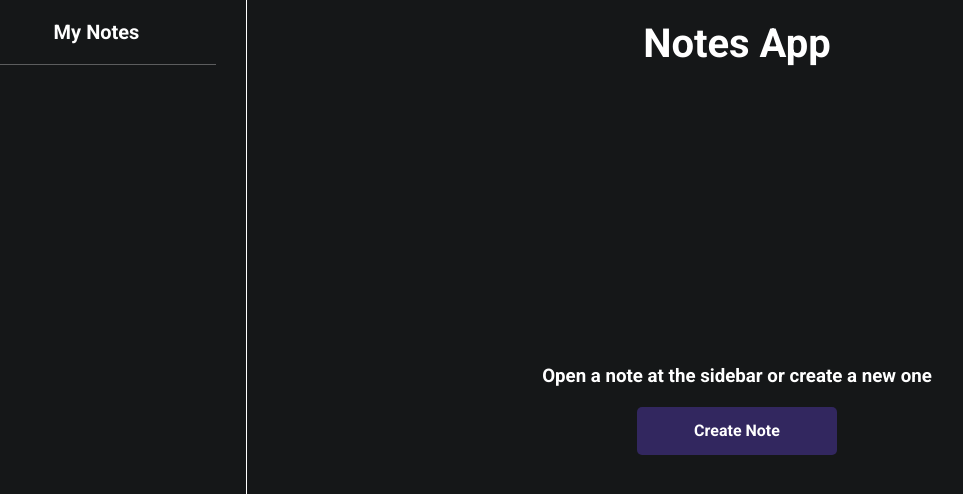
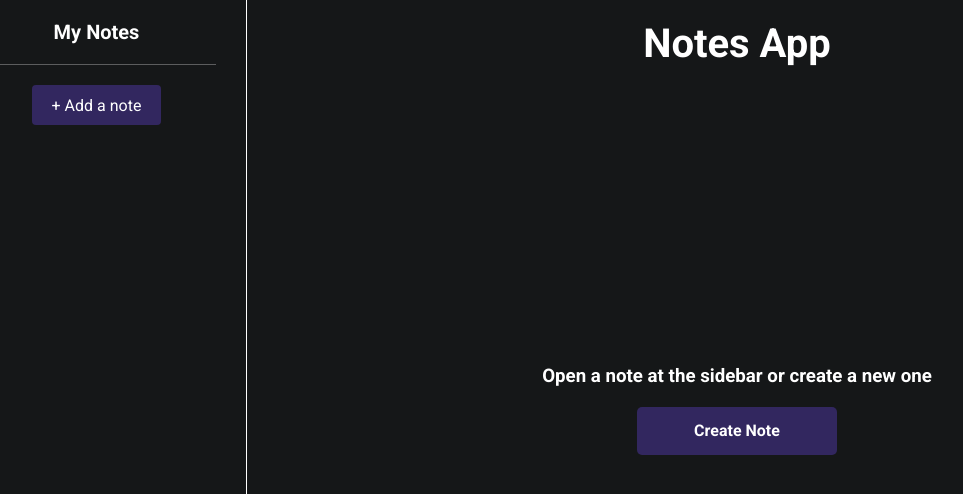
Before and after one commit to gustavodaltoe/note-app, a React (Create React App) app: page / in a window 1280 px wide. Shown: the top 494 px of the page, without its empty margins (53-1016 px from the left). Built offline with nearby package versions, Linux system fonts and the light colour scheme.

Commit message:
feat(sidebar): add button to create a new note

```diff
--- a/src/components/Home/CreateNote/index.tsx
+++ b/src/components/Home/CreateNote/index.tsx
@@ -5,10 +5,7 @@ export function CreateNote() {
   const notes = useNotes();
 
   function handleCreateNoteClick() {
-    notes.create({
-      title: 'Edit me',
-      content: '',
-    });
+    notes.create();
   }
 
   return (
--- a/src/components/Home/Sidebar/index.tsx
+++ b/src/components/Home/Sidebar/index.tsx
@@ -3,6 +3,10 @@ import { useNotes } from '../../../hooks/useNotes';
 
 export function Sidebar() {
   const notes = useNotes();
+
+  function handleCreateNoteClick() {
+    notes.create();
+  }
 
   return (
     <S.Wrapper>
@@ -12,6 +16,9 @@ export function Sidebar() {
         {notes.items.map((note) => (
           <S.NoteItem key={note.id}>{note.title}</S.NoteItem>
         ))}
+        <S.NewNoteButton onClick={handleCreateNoteClick}>
+          + Add a note
+        </S.NewNoteButton>
       </S.NoteList>
     </S.Wrapper>
   );
--- a/src/components/Home/Sidebar/styles.ts
+++ b/src/components/Home/Sidebar/styles.ts
@@ -25,6 +25,14 @@ export const NoteItem = styled('button', {
   background: 'transparent',
 });
 
+export const NewNoteButton = styled(NoteItem, {
+  width: 'fit-content',
+  borderRadius: '.4rem',
+  padding: '0 2rem',
+  margin: 'auto',
+  background: '$secondary',
+});
+
 export const Separator = styled(SeparatorPrimitive.Root, {
   backgroundColor: 'rgba(255, 255, 255, 0.3)',
   '&[data-orientation=horizontal]': { height: 1, width: '80%', margin: 'auto' },
```
